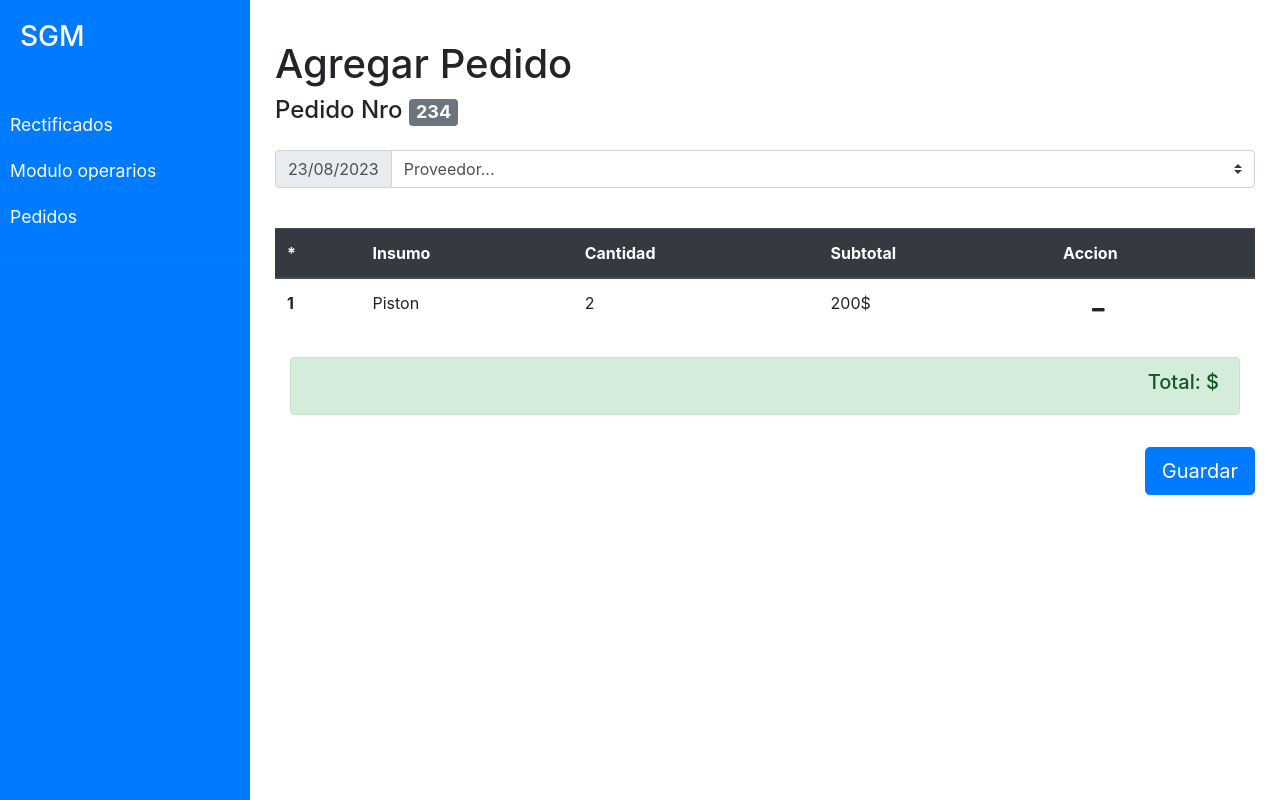
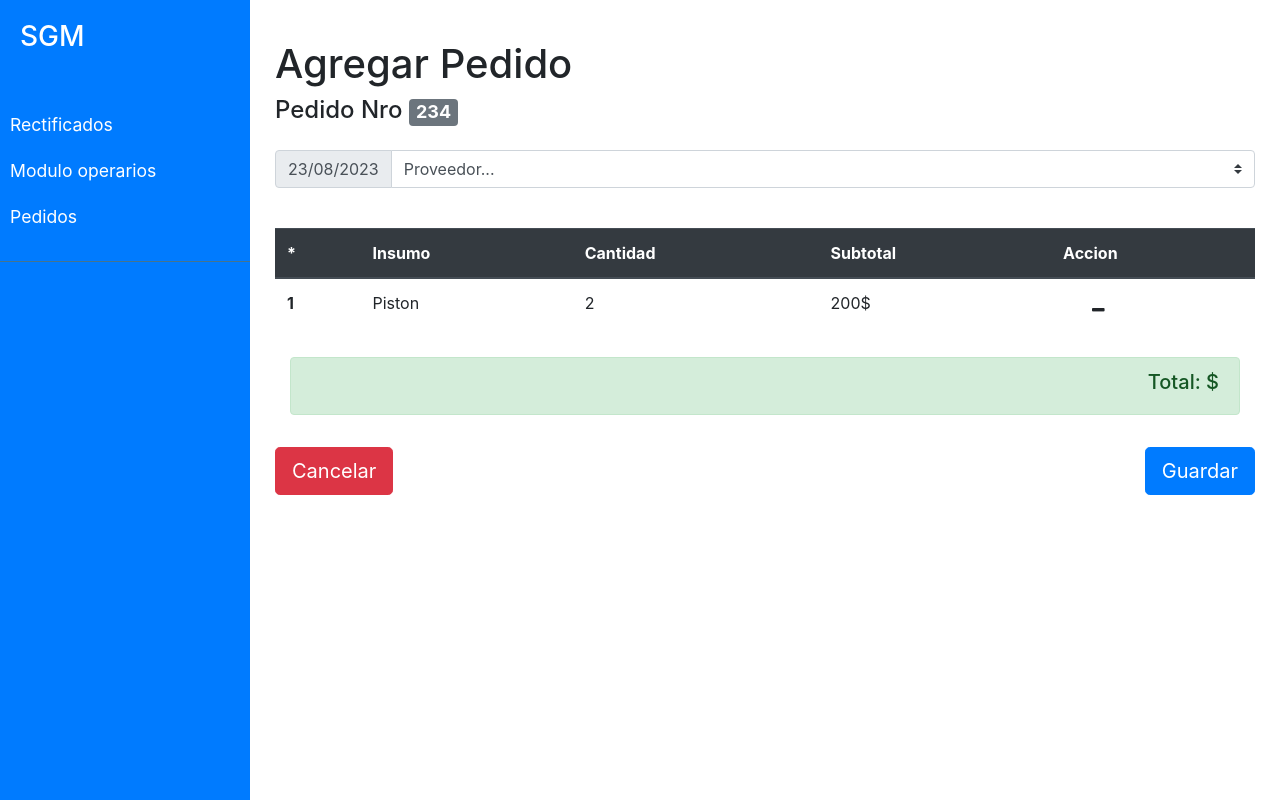
Before and after one commit to lautarocabral/sgmecanico-angular, an Angular app: page /alta-pedido in a window 1280 px wide. Built offline with nearby package versions, Linux system fonts and the light colour scheme.

Commit message:
Reactive forms module

```diff
--- a/angular.json
+++ b/angular.json
@@ -105,5 +105,8 @@
         }
       }
     }
+  },
+  "cli": {
+    "analytics": false
   }
 }
--- a/src/app/app.module.ts
+++ b/src/app/app.module.ts
@@ -9,6 +9,7 @@ import { ModuloOperarioComponent } from './gestion-rectificados/modulo-operario/
 import { UpdateMotorComponent } from './gestion-rectificados/modulo-operario/update-motor/update-motor.component';
 import { PedidoComponent } from './gestion-rectificados/pedido/pedido.component';
 import { AltaPedidoComponent } from './gestion-rectificados/pedido/alta-pedido/alta-pedido.component';
+import { ReactiveFormsModule } from '@angular/forms';
 
 @NgModule({
   declarations: [
@@ -22,7 +23,8 @@ import { AltaPedidoComponent } from './gestion-rectificados/pedido/alta-pedido/a
   imports: [
     BrowserModule,
     AppRoutingModule,
-    NgbModule
+    NgbModule,
+    ReactiveFormsModule
   ],
   providers: [],
   bootstrap: [AppComponent]
--- a/src/app/gestion-rectificados/pedido/alta-pedido/alta-pedido.component.html
+++ b/src/app/gestion-rectificados/pedido/alta-pedido/alta-pedido.component.html
@@ -50,6 +50,7 @@
         </div>
     </div>
 </div>
-<div class="row mt-3 justify-content-end">
+<div class="row mt-3 justify-content-between">
+    <button type="button" class="btn btn-danger btn-lg">Cancelar</button>
     <button type="button" class="btn btn-primary btn-lg">Guardar</button>
 </div>
```
